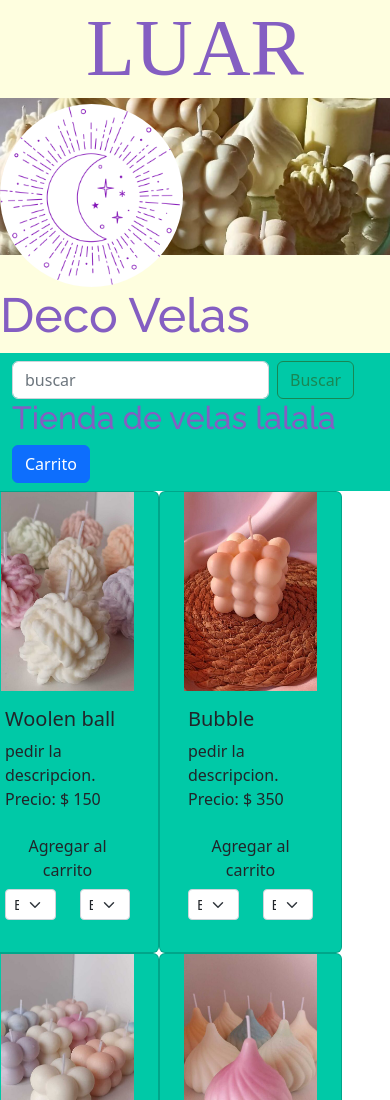
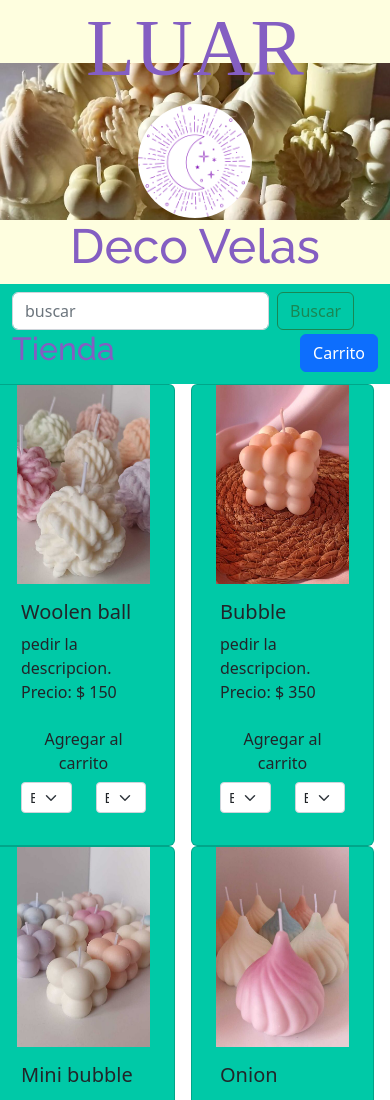
Before and after one commit to Capurrex/Luar-DecoVelas, a plain HTML site: page index.html in a window 390 px wide. Shown: the top 1100 px of the page. Drawn offline with nearby package versions, Linux system fonts and the light colour scheme; some packages are replaced by stand-ins of ours; a script that the page names is missing; a web font is replaced by a local one.

Commit message:
agrego idChart a objeytos del carrito para la fincion de borrado y arreglo parcialmente la parte visual responsiva

```diff
--- a/index.html
+++ b/index.html
@@ -41,9 +41,9 @@
         src="imgs/logo.png"
         alt="logo luar"
         id="logoPrincipal"
-        class="col-lg-2 col-6 justify-content-center"
+        class="offset-lg-0 offset-4 col-4 offset-sm-5 col-sm-2"
       />
-      <h2 class="col-lg-5 text-align-center">Deco Velas</h2>
+      <h2 class="col-lg-5 text-center">Deco Velas</h2>
     </header>
     <!--Tienda-->
     <nav class="navbar barraBusqueda">
@@ -62,15 +62,15 @@
             id="botonBusqueda">Buscar
           </button>
         </form>
-        <h3>Tienda de velas lalala</h3>
+        <h3>Tienda</h3>
         <!-- Button trigger modal -->
-        <button type="button" class="btn btn-primary" data-bs-toggle="modal" data-bs-target="#staticBackdrop">
+        <button type="button" class="btn btn-primary" data-bs-toggle="modal" data-bs-target="#staticBackdrop" id="botonModal">
         Carrito </button>
       </div>
     </nav>
     <!--catalogo-->
     <div class="container" ></div>
-      <div id="verCatalogo" class="row"></div>
+      <div id="verCatalogo" class="row justify-content-evenly"></div>
       <div id="match"></div>
     </div>
 
--- a/js/clase.js
+++ b/js/clase.js
@@ -437,6 +437,8 @@ function ordenar(array){
     }
 }
 
+// caca de gtp
+
 //para agregar height a jhon en un array dinamico
 
 var people = [  { name: "John", age: 30 },  { name: "Jane", age: 28 }];
--- a/js/main.js
+++ b/js/main.js
@@ -16,7 +16,7 @@ class velas {
 let verCatalogo = document.getElementById("verCatalogo");
 let match = document.getElementById("match");
 let chartModal = document.getElementById("chartModal");
-
+let botonModal = document.getElementById("botonModal")
 //funciones
 
 const Catalogo = async () => {
@@ -40,8 +40,8 @@ function mostrarCatalogo(arrVela) {
   verCatalogo.innerHTML = "";
   for (let vela of arrVela) {
     let nuevaVela = document.createElement("div");
-    nuevaVela.classList.add("col-xl-2", "col-md-3", "col-6", "row");
-    nuevaVela.innerHTML = ` <div id="${vela.id}" class="card row">
+    nuevaVela.classList.add("col-xl-3", "col-md-4", "col-6", "row");
+    nuevaVela.innerHTML = ` <div id="${vela.id}" class="card row ">
         <img src="${vela.imagen}" class="card-img-top" alt="${vela.imgAlt}" />
         <div class="card-body">
           <h5 class="card-title">${vela.nombre}</h5>
@@ -112,6 +112,7 @@ function addChart(vela, selectAroma, selectColor ) {
     let nuevaVela = new velas(vela.id, vela.nombre, vela.precio, vela.imagen, vela.imgAlt, vela.descripcion);
     nuevaVela.color = selectColor.value;
     nuevaVela.aroma = selectAroma.value;
+    nuevaVela.idChart = vela.id+nuevaVela.color+nuevaVela.aroma;
     chartItems.push(nuevaVela);
     localStorage.setItem("chart", JSON.stringify(chartItems));
   }
@@ -128,21 +129,23 @@ function showChart(array) {
     let newItem = document.createElement("div");
 
     newItem.innerHTML = `<div class="card mb-3" style="max-width: 540px;">
-      <div class="row g-0">
-        <div class="col-md-4">
+      <div class="d-flex align-items-center">
+        <div class="col-4">
           <img src="${item.imagen}" class="img-fluid rounded-start imgSizeAdjust" alt="${item.imgAlt}">
         </div>
         <div class="col-md-8 text-center hstack">
           <div class="card-body align-evenly">
             <h5 class="card-title">${item.nombre}</h5>
-            <p class="card-text">${item.descripcion} <br> Color:${item.color}  Aroma:${item.aroma}  <br>Cantidad: ${item.cantidad} Precio: $ ${item.precio}</p>
-            <a id="removeCh${item.id}" class="btn btn-danger">Eliminar</a>
+            <p class="card-text">${item.descripcion} <br> Color:${item.color}  Aroma:${item.aroma}  <br>Cantidad: ${item.cantidad} Precio: $ ${item.precio}*${item.cantidad}</p>
+            <a id="remove${item.idChart}" class="btn btn-danger">Eliminar</a>
           </div>
         </div>
       </div>
     </div>`;
     chartModal.appendChild(newItem);
   }
+
+
 }
 
 
```
